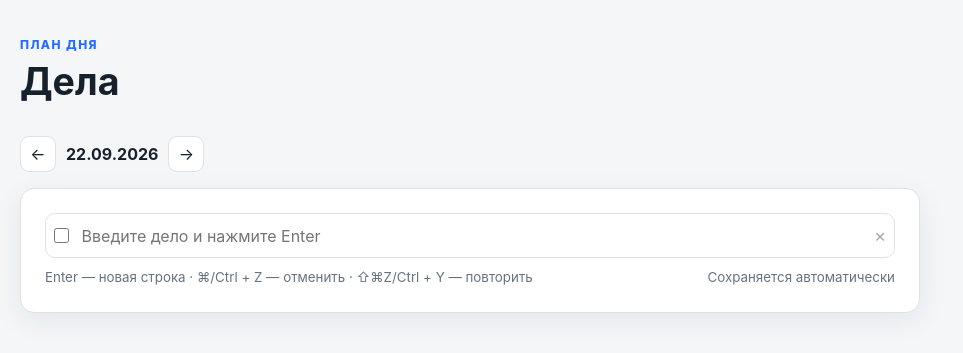
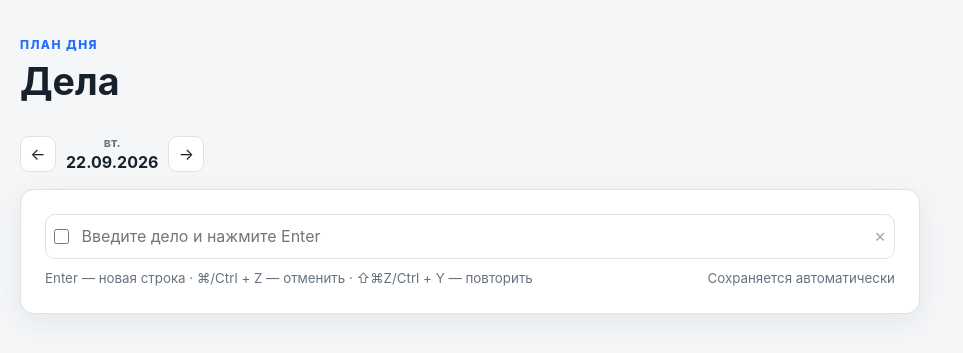
Before and after one commit to vvvryyi/CliWork, a Flask app: page /tasks/ in a window 1280 px wide. Shown: the part 68-421 px from the top of the page, without its empty margins (0-963 px from the left). Run offline with Flask 3, Linux system fonts and the light colour scheme; the visitor is signed in with stand-in values (Sample User, id 1); data that the repository does not hold is empty; parts of the project's set-up code (start-up, migrations or seed data) failed here and were passed over.

Commit message:
Добавить день недели в панель дел

```diff
--- a/app/static/css/style.css
+++ b/app/static/css/style.css
@@ -216,6 +216,8 @@ legend { padding: 0 8px; font-weight: 750; }
 .task-dashboard-item.is-completed strong { color: var(--muted); text-decoration: line-through; }
 .task-dashboard-check { display: grid; flex: 0 0 17px; width: 17px; height: 17px; place-items: center; border: 1px solid #aeb8c1; border-radius: 4px; color: var(--primary); font-size: .72rem; font-weight: 900; }
 .task-toolbar { display: flex; align-items: center; gap: 10px; margin-bottom: 16px; }
+.task-toolbar-date { display: flex; min-width: 92px; flex-direction: column; align-items: center; line-height: 1.2; }
+.task-toolbar-weekday { margin-bottom: 2px; color: var(--muted); font-size: .78rem; font-weight: 700; }
 .task-panel { max-width: 900px; }
 .task-sheet { overflow: hidden; border: 1px solid var(--line); border-radius: 10px; background: white; }
 .task-line { display: grid; grid-template-columns: 30px minmax(0, 1fr) 28px; align-items: center; min-height: 43px; border-bottom: 1px solid var(--line); }
--- a/app/tasks.py
+++ b/app/tasks.py
@@ -14,6 +14,8 @@ from .utils import utc_naive_to_local
 
 
 bp = Blueprint("tasks", __name__, url_prefix="/tasks")
+
+WEEKDAY_ABBREVIATIONS = ("пн.", "вт.", "ср.", "чт.", "пт.", "сб.", "вс.")
 
 
 def parse_date(value):
@@ -37,6 +39,7 @@ def index():
         "tasks/index.html",
         tasks=tasks,
         selected_date=selected_date,
+        weekday_abbreviation=WEEKDAY_ABBREVIATIONS[selected_date.weekday()],
         previous_date=selected_date - timedelta(days=1),
         next_date=selected_date + timedelta(days=1),
         today=utc_naive_to_local(utcnow()).date(),
--- a/app/templates/tasks/index.html
+++ b/app/templates/tasks/index.html
@@ -7,7 +7,10 @@
 
 <div class="task-toolbar">
     <a class="icon-button" href="{{ url_for('tasks.index', date=previous_date.isoformat()) }}" aria-label="Предыдущий день">←</a>
-    <strong>{{ selected_date.strftime("%d.%m.%Y") }}</strong>
+    <div class="task-toolbar-date">
+        <span class="task-toolbar-weekday">{{ weekday_abbreviation }}</span>
+        <strong>{{ selected_date.strftime("%d.%m.%Y") }}</strong>
+    </div>
     <a class="icon-button" href="{{ url_for('tasks.index', date=next_date.isoformat()) }}" aria-label="Следующий день">→</a>
     {% if selected_date != today %}<a class="button button-small" href="{{ url_for('tasks.index', date=today.isoformat()) }}">Сегодня</a>{% endif %}
 </div>
```
Also changed, not shown: tests/test_crm_update.py (+7 -0 lines).
